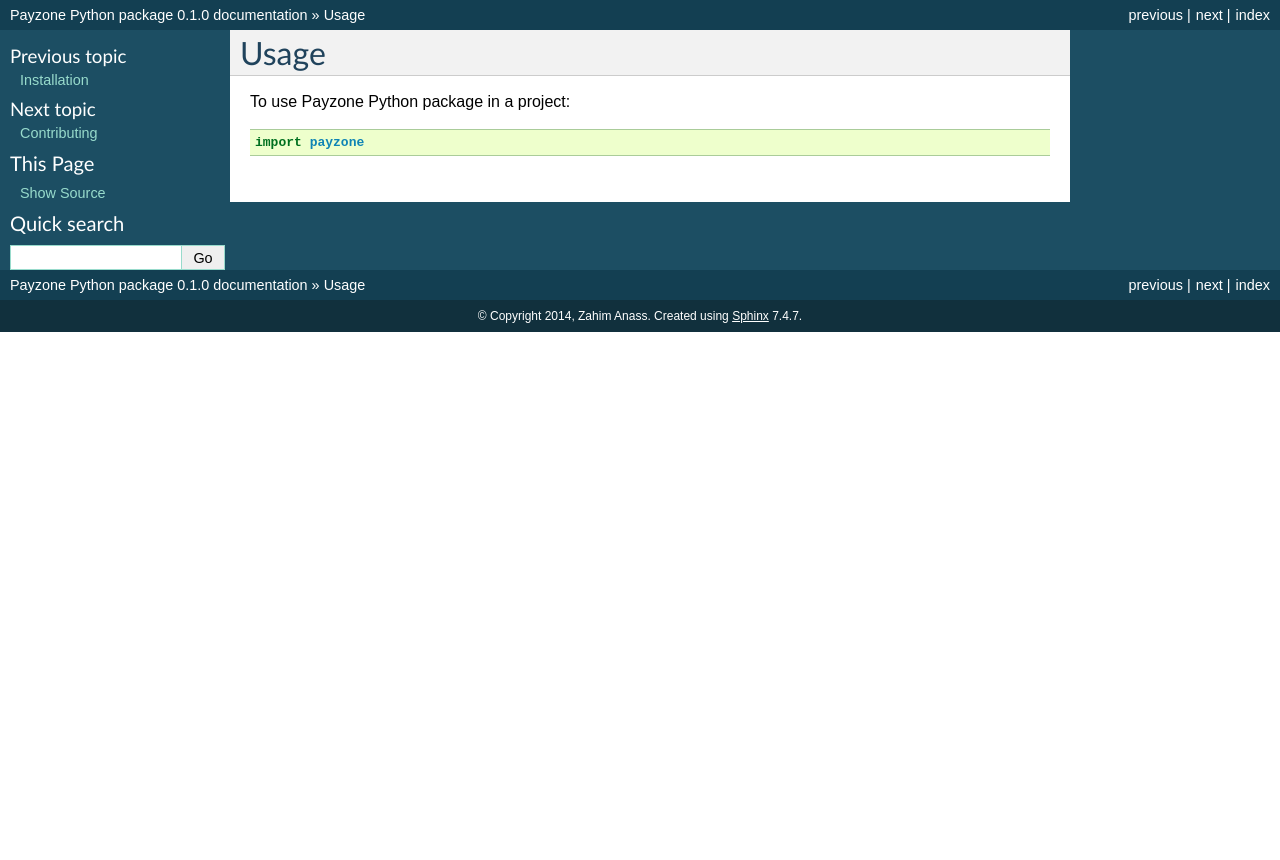
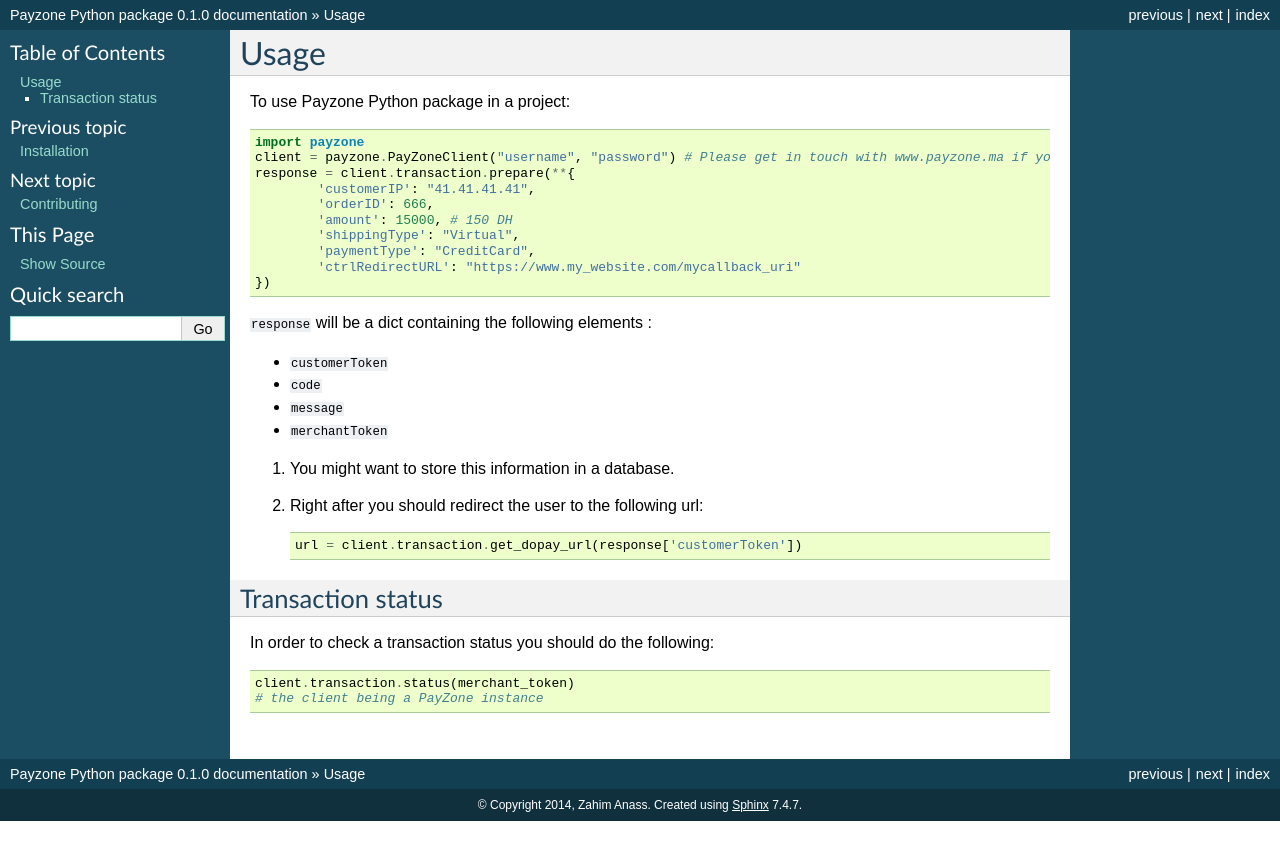
Before and after one commit to kamotos/payzone, a Sphinx documentation site: the page built from docs/usage.rst, in a window 1280 px wide. Shown: the top 860 px of the page. Built offline with Sphinx 7.4.7, drawn with Linux system fonts in a browser that asks for light colours.

Commit message:
Updating usage example documentation

```diff
--- a/docs/usage.rst
+++ b/docs/usage.rst
@@ -5,3 +5,36 @@
 To use Payzone Python package in a project::
 
 	import payzone
+	client = payzone.PayZoneClient("username", "password") # Please get in touch with www.payzone.ma if you don't have the necessary credentials
+	response = client.transaction.prepare(**{
+		'customerIP': "41.41.41.41",
+		'orderID': 666,
+		'amount': 15000, # 150 DH
+		'shippingType': "Virtual",
+		'paymentType': "CreditCard",
+		'ctrlRedirectURL': "https://www.my_website.com/mycallback_uri"
+	})
+
+
+``response`` will be a dict containing the following elements :
+
+* ``customerToken``
+* ``code``
+* ``message``
+* ``merchantToken``
+
+
+1. You might want to store this information in a database.
+2. Right after you should redirect the user to the following url::
+
+	url = client.transaction.get_dopay_url(response['customerToken'])
+
+
+---------------
+ Transaction status
+---------------
+
+In order to check a transaction status you should do the following::
+
+	client.transaction.status(merchant_token)
+	# the client being a PayZone instance
```
